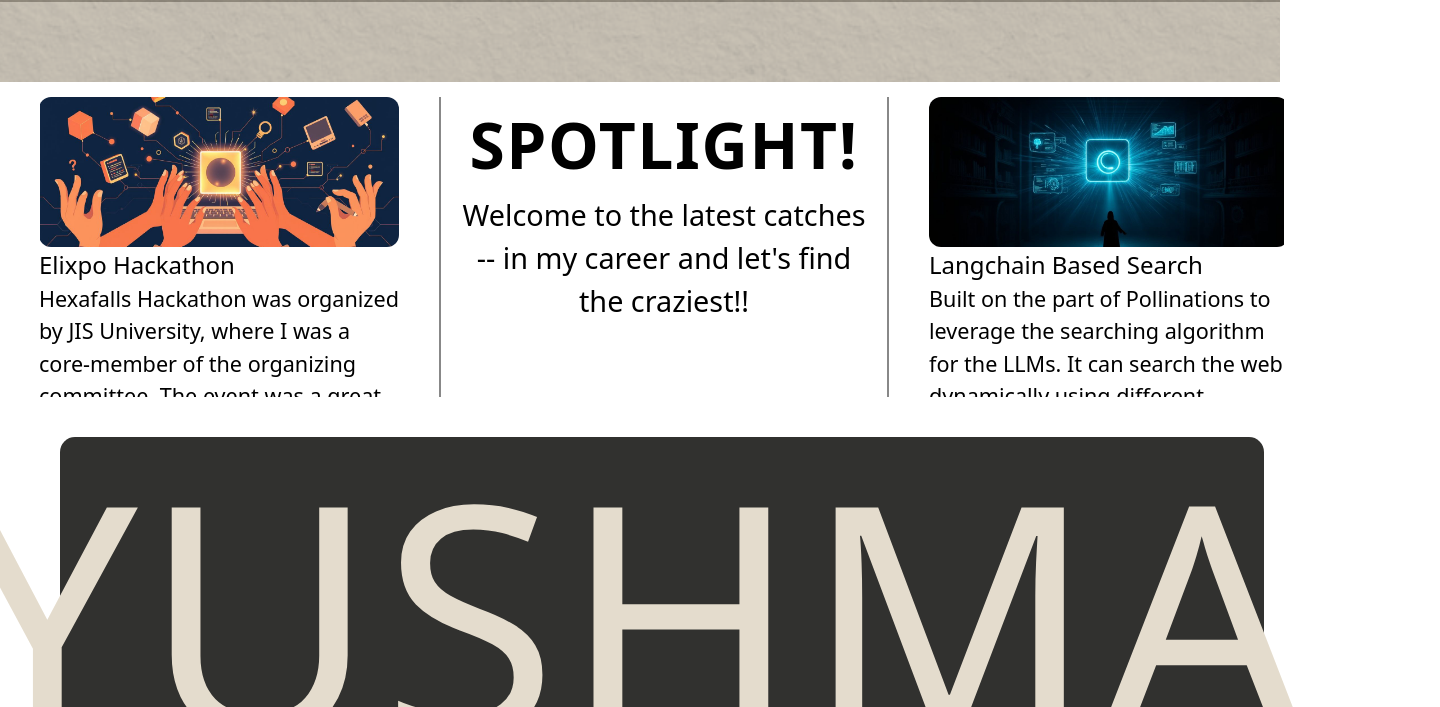
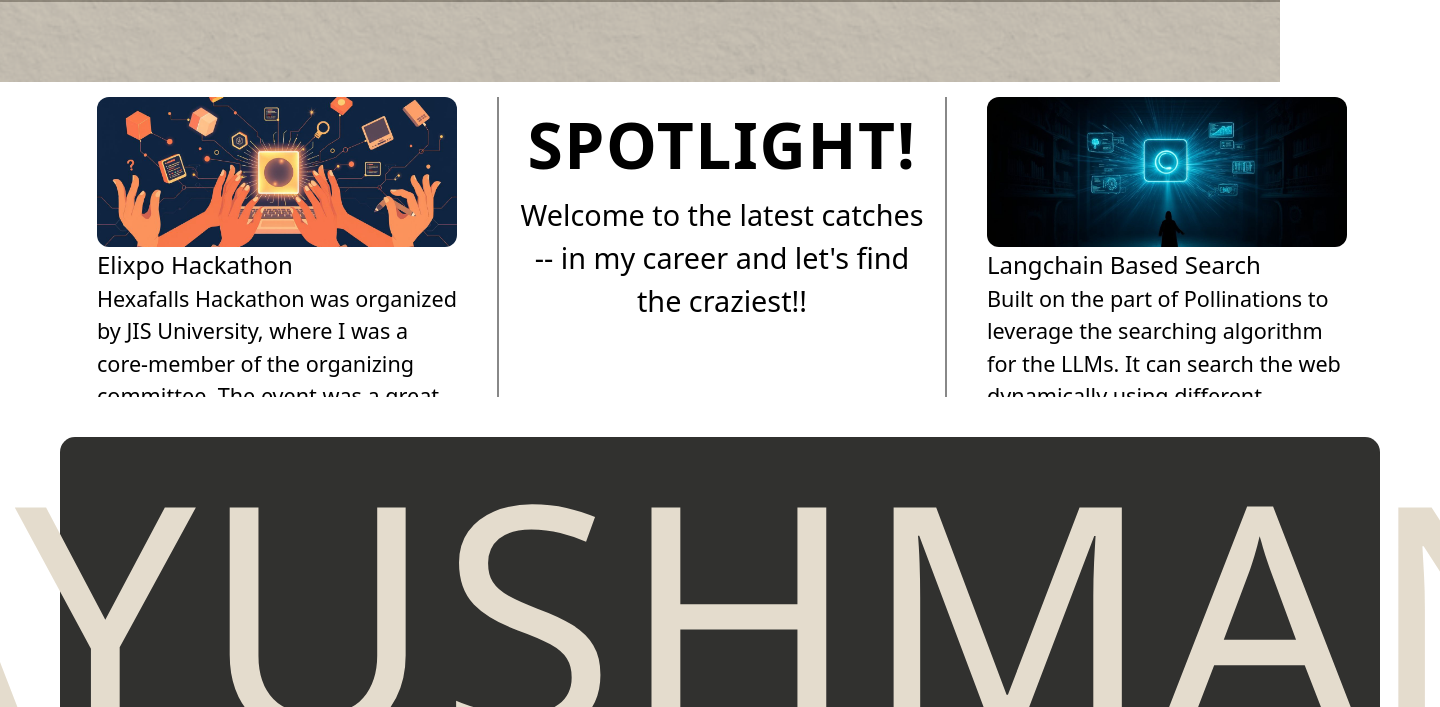
Before and after one commit to Circuit-Overtime/elixpo-portfolio, a website with bundled scripts: page index.html in a window 1280 px wide. Shown: the part 718-1425 px from the top of the page, 1440 px wide, since content can reach past the window. Built offline with nearby package versions, Linux system fonts and the light colour scheme; a web font is replaced by a local one.

Commit message:
updated the lg styling

```diff
--- a/index.html
+++ b/index.html
@@ -38,7 +38,7 @@
   </div>
 
 
-  <div id="appContainer" class="appContainer relative top-0 mx-auto max-w-[1440px] h-[calc(100vh-100px)] max-h-[calc(100vh-100px)]  overflow-y-auto overflow-x-hidden p-10 lg:max-w-[1324px]" >
+  <div id="appContainer" class="appContainer relative top-0 mx-auto max-w-[1440px] h-[calc(100vh-100px)] max-h-[calc(100vh-100px)]  overflow-y-auto overflow-x-hidden p-10" >
       <section id="spotlight" class="spotlight relative h-[350px] mb-[20px] pl-[40px] pr-[40px] box-border py-[40px] gap-[20px] overflow-x-auto overflow-y-hidden flex-nowrap flex flex-row select-none cursor-grabbing">
       </section>
 
```
